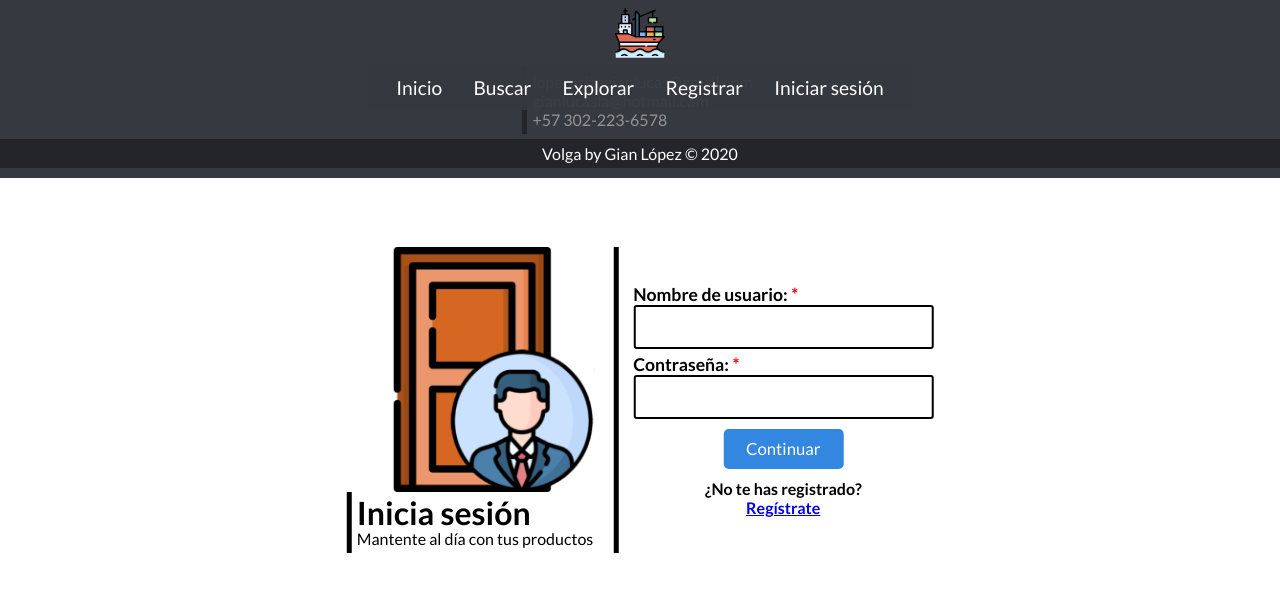
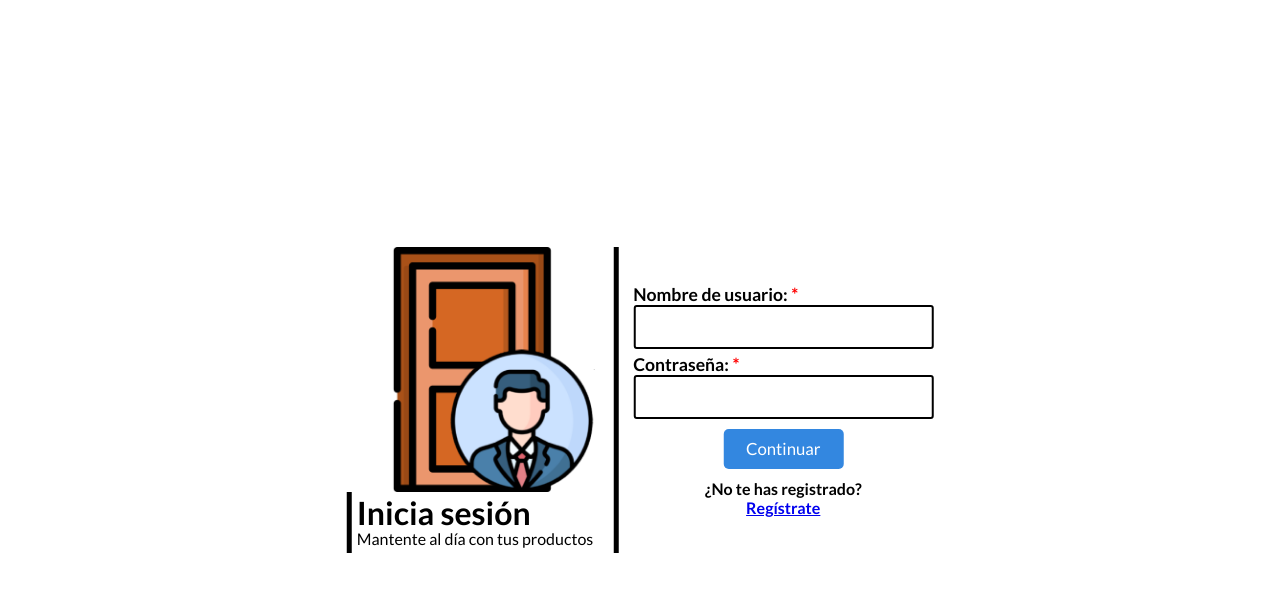
Before and after one commit to gianllopez/Volga, a React (Create React App) app: page /login in a window 1280 px wide. Shown: the top 592 px of the page. Built offline with nearby package versions, Linux system fonts and the light colour scheme.

Commit message:
All: punto de partida para empezar con el rendering inside the common components

```diff
--- a/src/index.js
+++ b/src/index.js
@@ -7,7 +7,6 @@ import {
    PostProduct, NewOpinion, ClientsOpinions,
    ShopContact, SearchResults
 } from './pages/';
-import { Footer, NavBar, SomeRoutesLayout } from './pages/components';
 import './index.css';
 
 const isAuthenticated = () => localStorage.getItem('user-token') || false;
@@ -26,7 +25,6 @@ ReactDOM.render(
          <ProtectedRoute exact path='/:username/contact-networks' component={ContactNetworks} /> {/* Ready, por revisar si hay código que resumir... */}
          <ProtectedRoute exact path='/:username/tags' component={UserTags} /> {/* Ready, por revisar si hay código que resumir... */}
          <ProtectedRoute exact path='/:username/profile-picture' component={UserProfilePicture} /> {/* Ready, por revisar si hay código que resumir... */}
-         <SomeRoutesLayout>
          <Route exact path='/search/results' component={SearchResults} />
          <Route exact path='/' component={Home} />
          <Route exact path='/logup' component={Logup} /> {/* Ready, por revisar si hay código que resumir... */}
@@ -37,7 +35,6 @@ ReactDOM.render(
          <Route exact path='/:username/opinions' component={ClientsOpinions} /> {/* Ready, por revisar si hay código que resumir... */}
          <ProtectedRoute exact path='/:username/opinions/new' component={NewOpinion} /> {/* Ready, por revisar si hay código que resumir... */}
          <Route exact path='/:shop/contact' component={ShopContact} />
-         </SomeRoutesLayout>
       </Switch>
    </BrowserRouter >,
    document.getElementById('root')
--- a/src/pages/components/common/SomeRoutesLayout.js
+++ /dev/null
@@ -1,27 +0,0 @@
-import React, { Component, Fragment } from 'react';
-import { NavBar, Footer } from '..'
-
-class SomeRoutesLayout extends Component {
-
-   state = { footer: true };
-
-   render() {
-      return (
-         <Fragment>
-            <NavBar />
-            { this.props.children}
-            {this.state.footer && <Footer />}
-         </Fragment>
-      );
-   };
-
-   componentDidMount() {
-      const path = this.props.location.pathname, ppregex = /.*\/catalog\/.+/;
-      if (ppregex.test(path)) {
-         this.setState({ footer: false });
-      };
-   };
-
-};
-
-export default SomeRoutesLayout;
--- a/src/pages/components/index.js
+++ b/src/pages/components/index.js
@@ -4,7 +4,6 @@ export { default as Input } from './common/Input';
 export { default as ButtonLoader } from './common/ButtonLoader';
 export { default as Footer } from './common/Footer';
 export { default as CustomModal } from './common/CustomModal';
-export { default as SomeRoutesLayout } from './common/SomeRoutesLayout';
 export { default as LogupInput } from './Logup/LogupInput';
 export { default as Uploader } from './ShopLogo/Uploader';
 export { default as TagBox } from './UserTags/TagBox';
```
Lines whose indentation alone changed are shown as unchanged.
